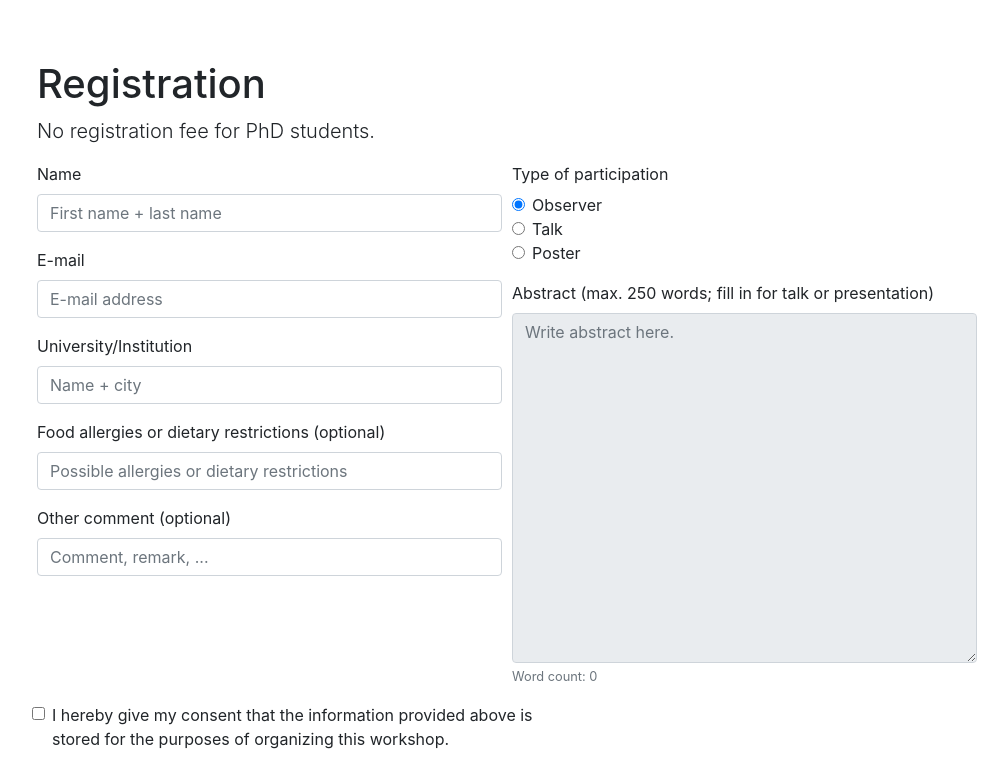
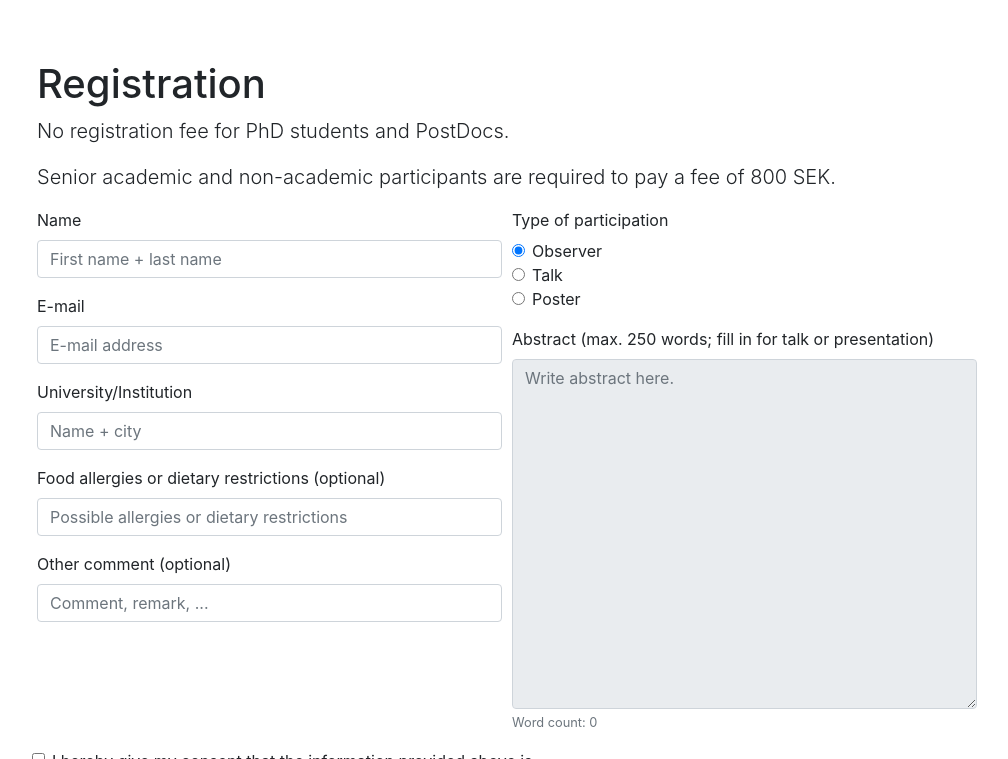
Before and after one commit to mbmworkshop/mbm, a Jekyll site: the page built from index.html, in a window 1280 px wide and 900 px high, scrolled down 3694 px, cut to the strip 141-900 px from the top of the window. Shown: the whole strip, without its empty margins (133-1141 px from the left). Built offline with Jekyll 4.4.1, drawn with Linux system fonts in a browser that asks for light colours; nearby versions of some CDN libraries.

Commit message:
Added registration fee

```diff
--- a/_includes/registration.html
+++ b/_includes/registration.html
@@ -2,7 +2,10 @@
   <div class="col">
     <h1 id="registration">Registration</h1>
     <p class="lead">
-      No registration fee for PhD students.
+      No registration fee for PhD students and PostDocs.
+    </p>
+    <p class="lead">
+      Senior academic and non-academic participants are required to pay a fee of 800 SEK.
     </p>
     <form id="reg-form" class="needs-validation" novalidate>
       <div class="form-row">
```
